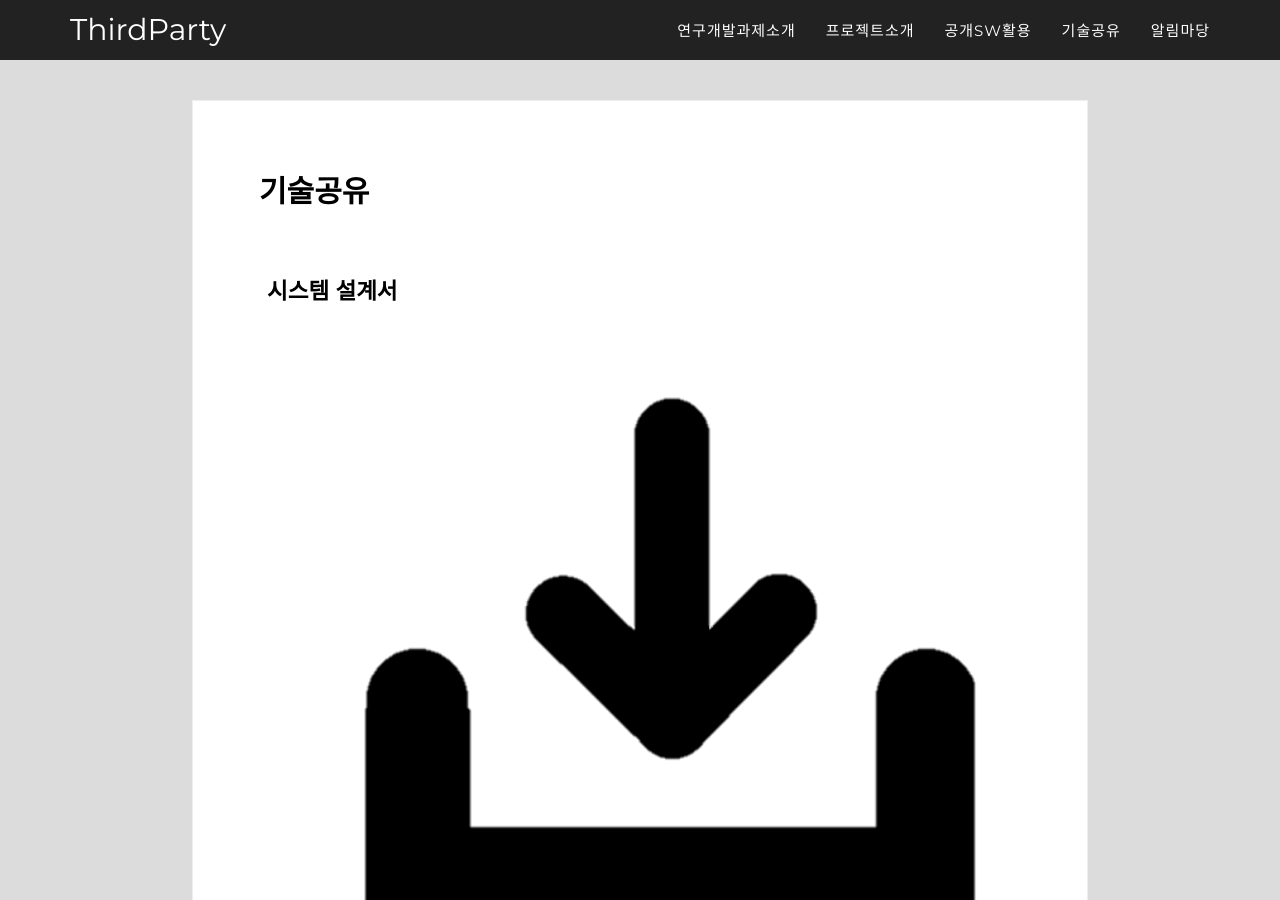
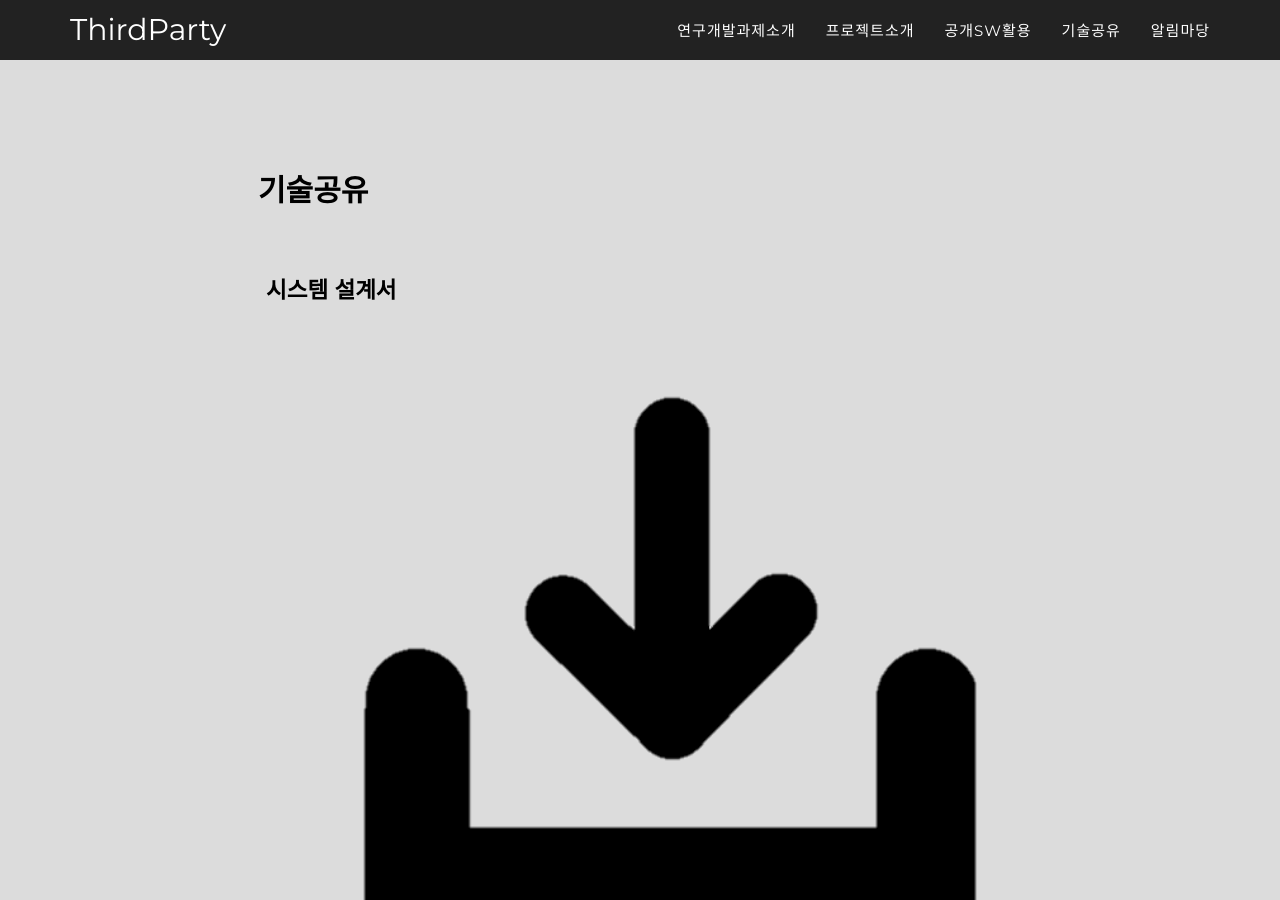
Before and after one commit to ThirdActiveDataExTech/ThirdActiveDataExTech.github.io, a Jekyll site: the page built from 2016_pages/tech-share.html, in a window 1280 px wide and 900 px high. Built offline with Jekyll 4.4.1, drawn with Linux system fonts in a browser that asks for light colours; some web fonts are replaced.

Commit message:
[css test]
- blackframe css 수정 test

```diff
--- a/2016_pages/tech-share.html
+++ b/2016_pages/tech-share.html
@@ -5,7 +5,7 @@ title: 기술공유
 ---
 <!--background color-->
 <body style="background: Gainsboro no-repeat fixed center;">
-<div class="event black-frame">
+<div class="event">
     <h1 class="title">{{ page.title }}</h1>
     <h2>시스템 설계서</h2>
     <a href="#" class="portfolio-link" data-toggle="modal">
```
